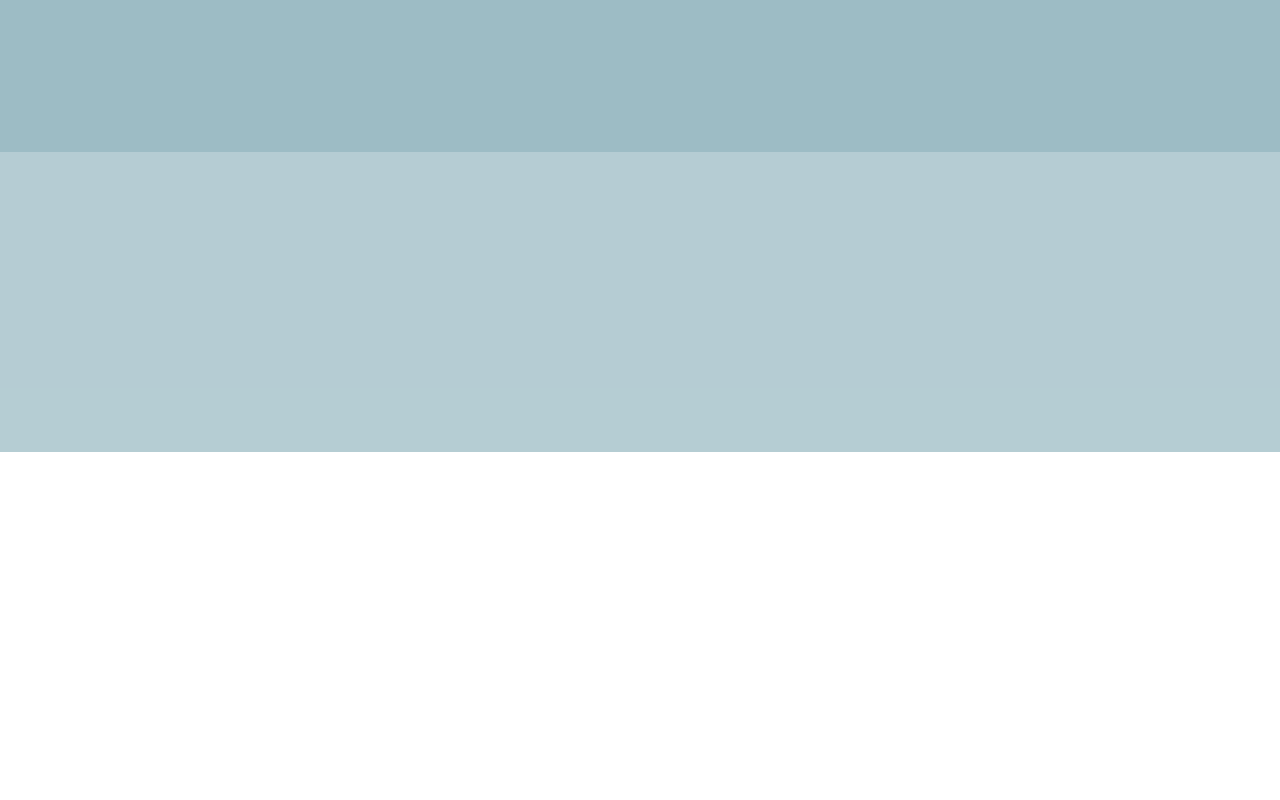
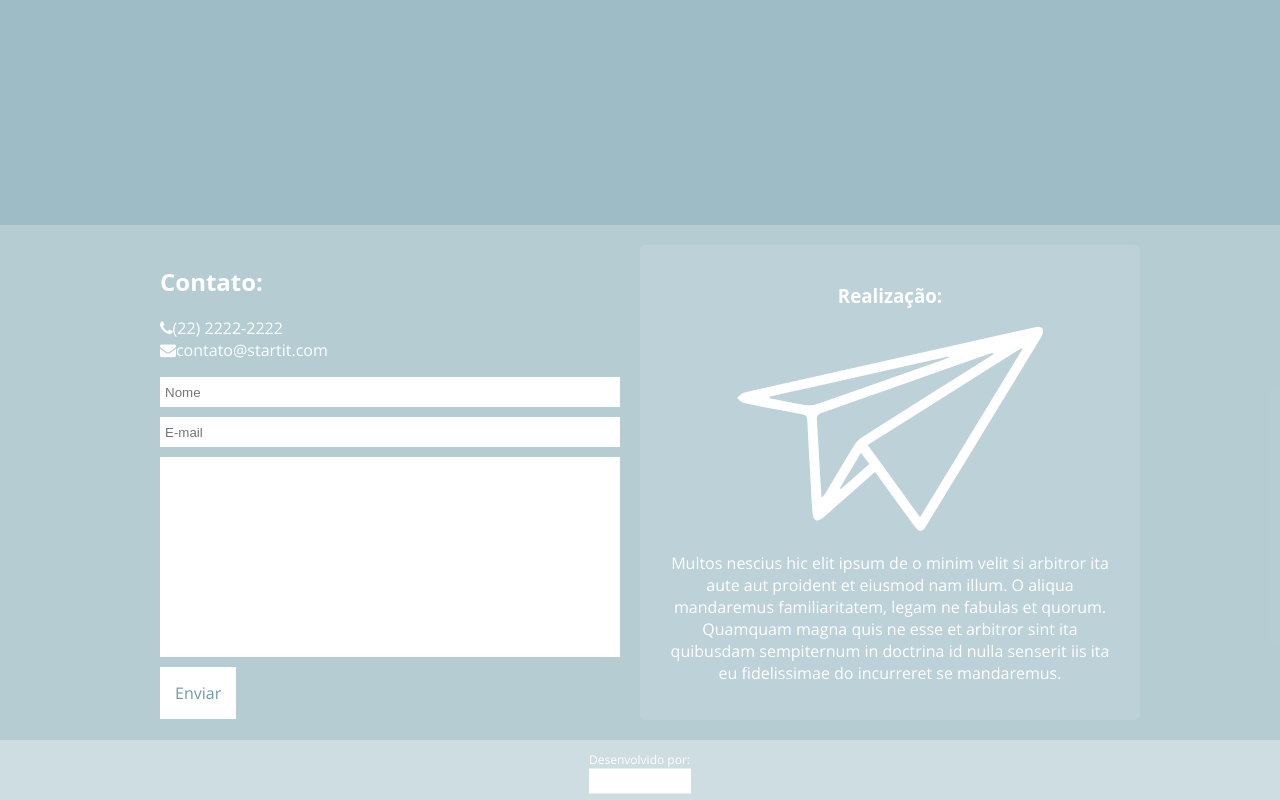
Before and after one commit to LeandroPS/Start-it, a plain HTML site: page index.html in a window 1280 px wide. Shown: the part 1645-2445 px from the top of the page. Before the commit the page ends 2097 px from the top, so only its background shows below. Drawn offline with Linux system fonts and the light colour scheme; some packages are replaced by stand-ins of ours; a web font is replaced by a local one.

Commit message:
Consertando para celulares

```diff
--- a/css/style.css
+++ b/css/style.css
@@ -21,6 +21,21 @@ div.tudo{
 	font-family: Open Sans;
 }
 
+nav.menu{
+	width: 100%;
+	background-color: rgb(10,88,110);
+	position: fixed;
+	top: 0px;
+	left: 0px;
+	height: 60px;
+	text-align: center;
+	z-index: 5;
+}
+	nav.menu img.menu-logo{
+		height: 40px;
+		margin-top: 10px;
+	}
+
 section{
 	width: 100%;
 	padding: 0px 20px;
@@ -34,6 +49,9 @@ section{
 		background-color: rgb(10,88,110);
 		position: absolute;
 		transition: top 1s;
+		z-index: 6;
+
+		overflow: hidden;
 	}
 
 		section.apresentacao.up{
@@ -85,7 +103,7 @@ section{
 
 
 		section.apresentacao div.logo-container div.data-e-local{
-			width: 500px;
+			width: auto;
 		}
 
 			section.apresentacao div.logo-container div.data-e-local span{
@@ -99,11 +117,12 @@ section{
 			}
 
 			section.apresentacao div.logo-container div.data-e-local span.data{
-
+				margin-bottom: 5px;
 			}
 
 			section.apresentacao div.logo-container div.data-e-local span.local{
 				margin-left: 5px;
+				width: 343px;
 			}
 
 	section.apresentacao div.realizacao{
@@ -112,7 +131,7 @@ section{
 
 		position: absolute;
 
-		bottom: 30px;
+		bottom: 20px;
 		left: 50%;
 		transform: translateX(-50%);
 	}
@@ -121,10 +140,11 @@ section{
 			line-height: 20px;
 			display: block;
 			margin-bottom: 5px;
+			font-size: 14px;
 		}
 
 		section.apresentacao div.realizacao img{
-			height: 57px;
+			height: 30px;
 		}
 
 section.palestrantes{
@@ -148,6 +168,8 @@ section.palestrantes{
 		display: flex;
 		justify-content: space-around;
 		flex-direction: row;
+
+		overflow: hidden;
 
 		box-sizing: border-box;
 	}
@@ -234,7 +256,8 @@ section.programacao> div.lista-container >ul{
 			section.programacao > div.lista-container > ul > li:before{
 				content: attr(data-hora);
 
-				color: rgba(255,255,255,0.4);
+				/*color: rgba(255,255,255,0.4);*/
+				color: #f8d80e;
 				position: absolute;
 				display: block;
 				left: 50%;
@@ -503,6 +526,10 @@ section.patrocinadores{
 		text-align: center;
 	}
 
+		section.patrocinadores div.master h2{
+			color: #f8d80e;
+		}
+
 		section.patrocinadores div.master img{
 			width: 100%;
 
@@ -534,7 +561,7 @@ section.patrocinadores{
 		}
 
 			section.patrocinadores ul.lista-patrocinio li img{
-				max-height: 100px;
+				max-height: 70px;
 				max-width: 100px;
 
 				position: relative;
@@ -549,6 +576,7 @@ section.patrocinadores{
 			section.patrocinadores ul.lista-patrocinio li:last-child{
 				flex: auto;
 				margin: 0px;
+				height: 0px;
 			}
 
 section.local{
@@ -578,6 +606,99 @@ section.inscricao{
 }
 
 section.contato{
-	height: 300px;
+	overflow: hidden;
 	background-color: rgba(10,88,110,0.3);
 }
+
+	section.contato div.contato-container{
+		max-width: 1000px;
+		position: relative;
+		left: 50%;
+		transform: translateX(-50%);
+	}
+
+	section.contato form{
+		margin-bottom: 20px;
+		float: left;
+		margin-top: 20px;
+		padding: 0px 20px;
+		box-sizing: border-box;
+		width: 50%;
+	}
+
+		section.contato form input, section.contato form textarea{
+			width: 100%;
+			height: 30px;
+			display: block;
+			margin-bottom: 10px;
+			padding: 0px 5px;
+
+			border: 0px solid;
+			background: #fff;
+			resize: none;
+			outline: none;
+			box-sizing: border-box;
+		}
+
+		section.contato form textarea{
+			height: 200px;
+		}
+
+		section.contato form button{
+			background: #fff;
+			border: none;
+			outline: none;
+			padding: 15px;
+			color: rgba(10,88,110, 0.6);
+			font-family: inherit;
+			font-size: inherit;
+
+			cursor: pointer;
+
+			transition: all 0.5s;
+		}
+
+		section.contato form ul{
+			padding: 0px;
+		}
+
+			section.contato form ul li{
+				list-style: none;
+			}
+
+	section.contato div.side{
+		margin: 20px 0px;
+		padding: 20px;
+		background-color: rgba(255,255,255,0.1);
+		display: block;
+		float: right;
+		width: 50%;
+		box-sizing: border-box;
+		border-radius: 5px;
+		text-align: center;
+	}
+
+section.footer{
+	height: 60px;
+	background-color: blue;
+	background-color: rgba(10,88,110,0.2);
+}
+
+	section.footer div.desenvolvido-por{
+		width: 102px;
+		left: 50%;
+		top: 50%;
+		transform: translateX(-50%) translateY(-50%);
+		position: relative;
+
+	}
+
+		section.footer div.desenvolvido-por span{
+		    font-size: 12px;
+		}
+
+		section.footer div.desenvolvido-por div.logo{
+			width: 100%;
+			height: 25px;
+			background-color: #fff;
+		}
--- a/index.html
+++ b/index.html
@@ -17,7 +17,9 @@
 	</head>
 	<body>
 		<div class="tudo">
-			<nav class="menu"></nav>
+			<nav class="menu">
+				<img class="menu-logo" src="Images/logo-branco-sem-titulo.svg">
+			</nav>
 			<section class="apresentacao">
 				<div class="apresenta">
 					<img src="Images/logo-boulevad.svg" class="logo-boulevard">
@@ -73,6 +75,7 @@
 				</ul>
 			</section>
 			<section class="programacao">
+				<h1>Programação</h1>
 				<div class="lista-container">
 					<ul class="programacao-lista">
 						<li data-hora="18:00h">
@@ -266,7 +269,35 @@
 
 			</section>
 			<section class="contato">
-
+				<div class="contato-container">
+					<form>
+						<h1>Contato:</h1>
+						<ul>
+							<li><span class="fa fa-phone"></span>(22) 2222-2222</li>
+							<li><span class="fa fa-envelope"></span>contato@startit.com</li>
+						</ul>
+						<input type="text" class="nome" placeholder="Nome">
+						<input type="email" class="email" placeholder="E-mail">
+						<textarea class="texto" placeholder="Deixe aqui sua mensagem">
+						</textarea>
+						<button class="enviar">Enviar</button>
+					</form>
+					<div class="side">
+						<h3>Realização:</h3>
+						<img src="Images/logo-smartt.svg">
+						<p>Multos nescius hic elit ipsum de o minim velit si arbitror ita aute aut proident
+							et eiusmod nam illum. O aliqua mandaremus familiaritatem, legam ne fabulas et
+							quorum. Quamquam magna quis ne esse et arbitror sint ita quibusdam sempiternum
+							in doctrina id nulla senserit iis ita eu fidelissimae do incurreret se
+							mandaremus.</p>
+					</div>
+				</div>
+			</section>
+			<section class="footer">
+				<div class="desenvolvido-por">
+					<span>Desenvolvido por:</span>
+					<div class="logo"></div>
+				</div>
 			</section>
 
 		</div>
--- a/js/js.js
+++ b/js/js.js
@@ -12,9 +12,14 @@ $(function(){
 
 	function crop(){
 		var width = $("section.programacao").width() - 40;
-		var qts = Math.floor(width/230);
-		$("div.lista-container").width((qts*230)+10);
-		dots();
+		if(width>=$("ul.programacao-lista").width()){
+			$("div.botoes").hide();
+		}else{
+			var qts = Math.floor(width/230);
+			$("div.lista-container").width((qts*230)+10);
+
+			dots();
+		}
 	}
 
 	crop();
@@ -93,7 +98,7 @@ $(function(){
 		if(left==0){
 			var new_left = -230;
 		}else if(($("ul.programacao-lista").width() - (Math.abs(left) + $("div.lista-container").width()))< 230){
-			var new_left = -($("ul.programacao-lista").width() + 40 - $("div.lista-container").width());
+			var new_left = -($("ul.programacao-lista").width() + 10 - $("div.lista-container").width());
 			$("div.dots div").removeClass("current");
 			$("div.dots div:last-child").addClass("current");
 			return;
```
Also changed, not shown: Images/logo-branco-sem-titulo.svg (added).
